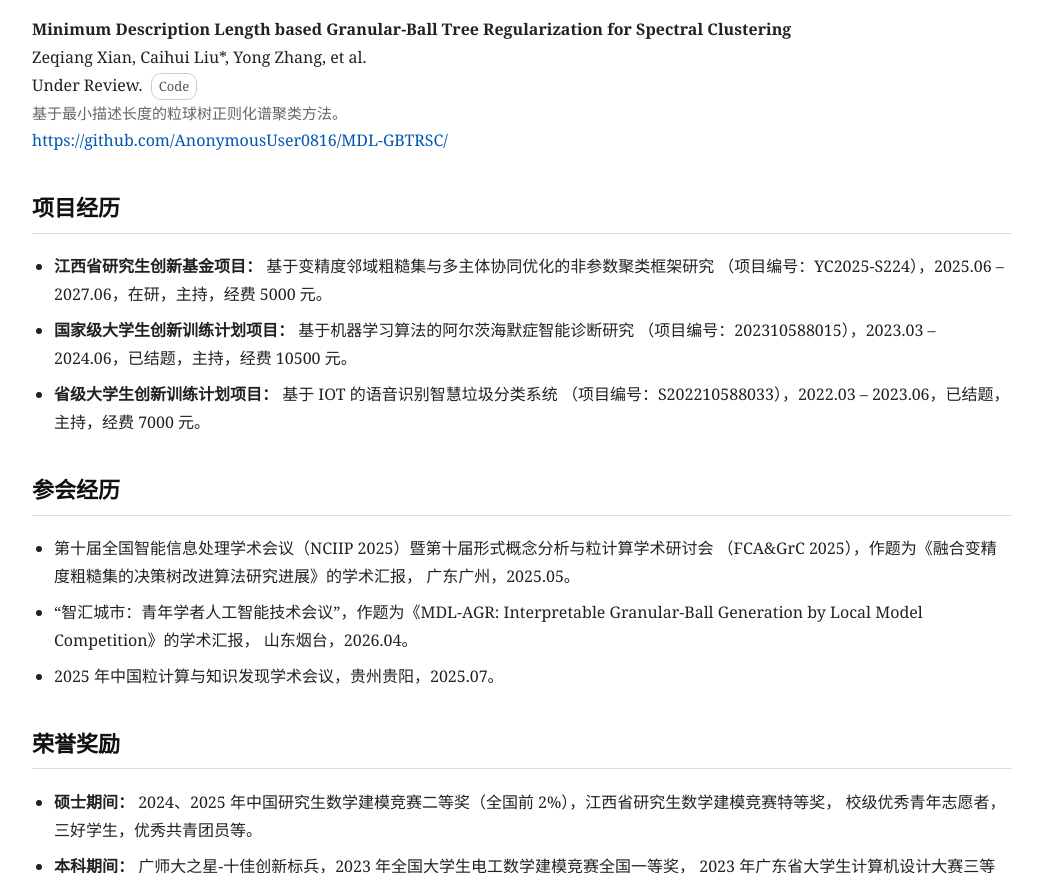
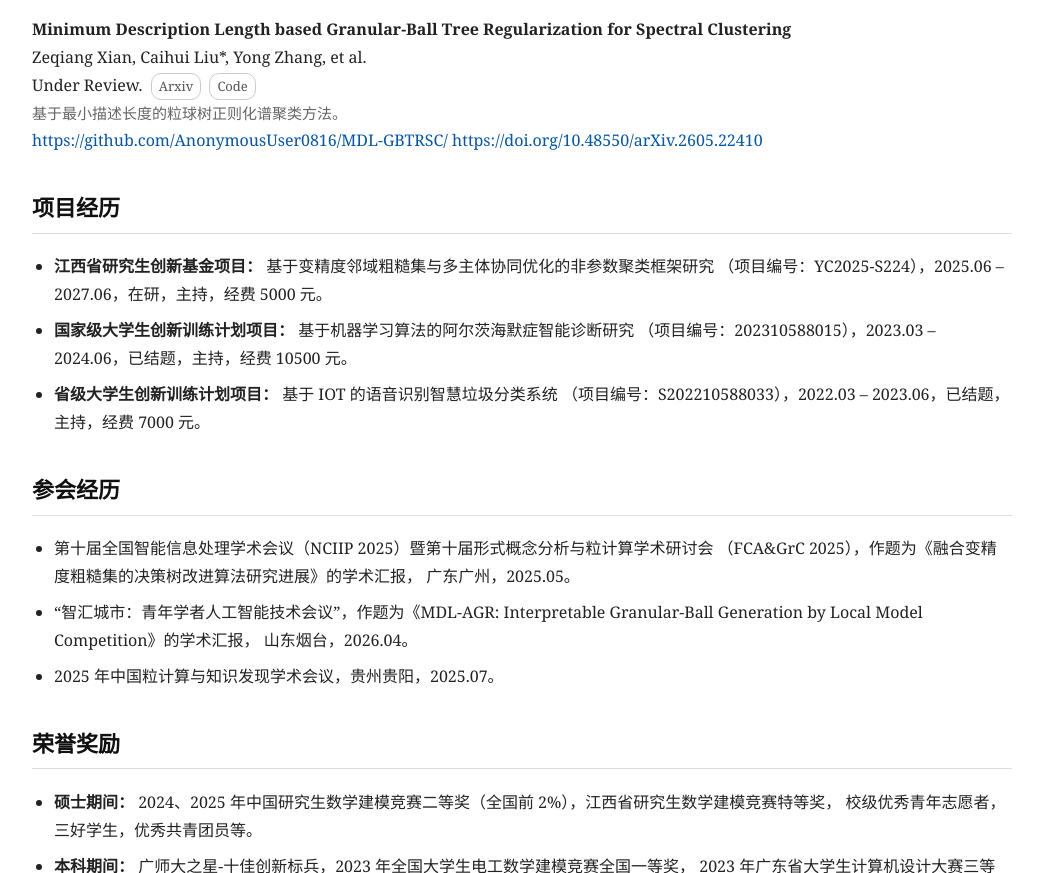
Before and after one commit to xianzeqiang/xianzeqiang.github.io, a plain HTML site: page index.html in a window 1280 px wide. Shown: the part 1878-2751 px from the top of the page, without its empty margins (118-1161 px from the left). Drawn offline with Linux system fonts and the light colour scheme.

Commit message:
Update index.html

```diff
--- a/index.html
+++ b/index.html
@@ -303,12 +303,14 @@
     </div>
     <div>
       Under Review.
+      <span class="tag">Arxiv</span>
       <span class="tag">Code</span>
     </div>
     <div class="note">
       基于最小描述长度的粒球树正则化谱聚类方法。
     </div>
     <a href="https://github.com/AnonymousUser0816/MDL-GBTRSC/">https://github.com/AnonymousUser0816/MDL-GBTRSC/</a>
+    <a href="https://doi.org/10.48550/arXiv.2605.22410">https://doi.org/10.48550/arXiv.2605.22410</a>
   </div>
 
   <h2>项目经历</h2>
```
